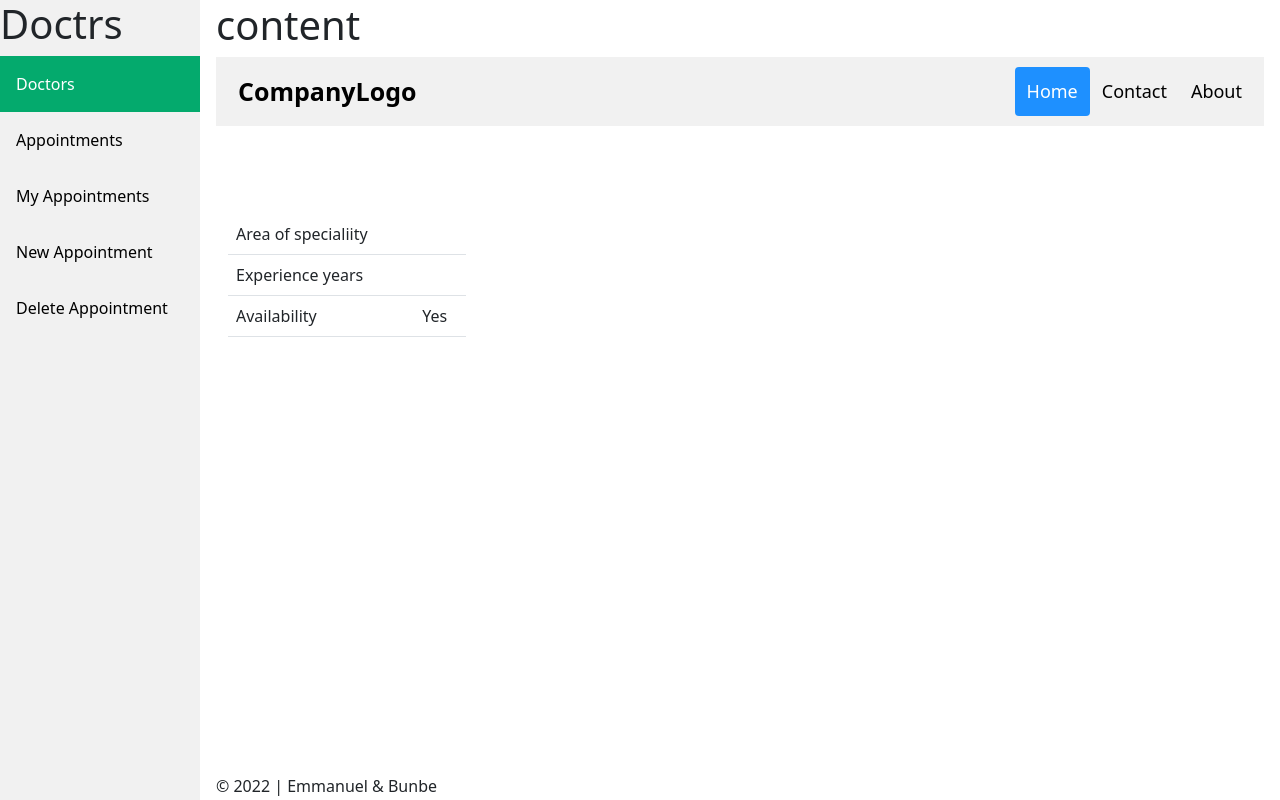
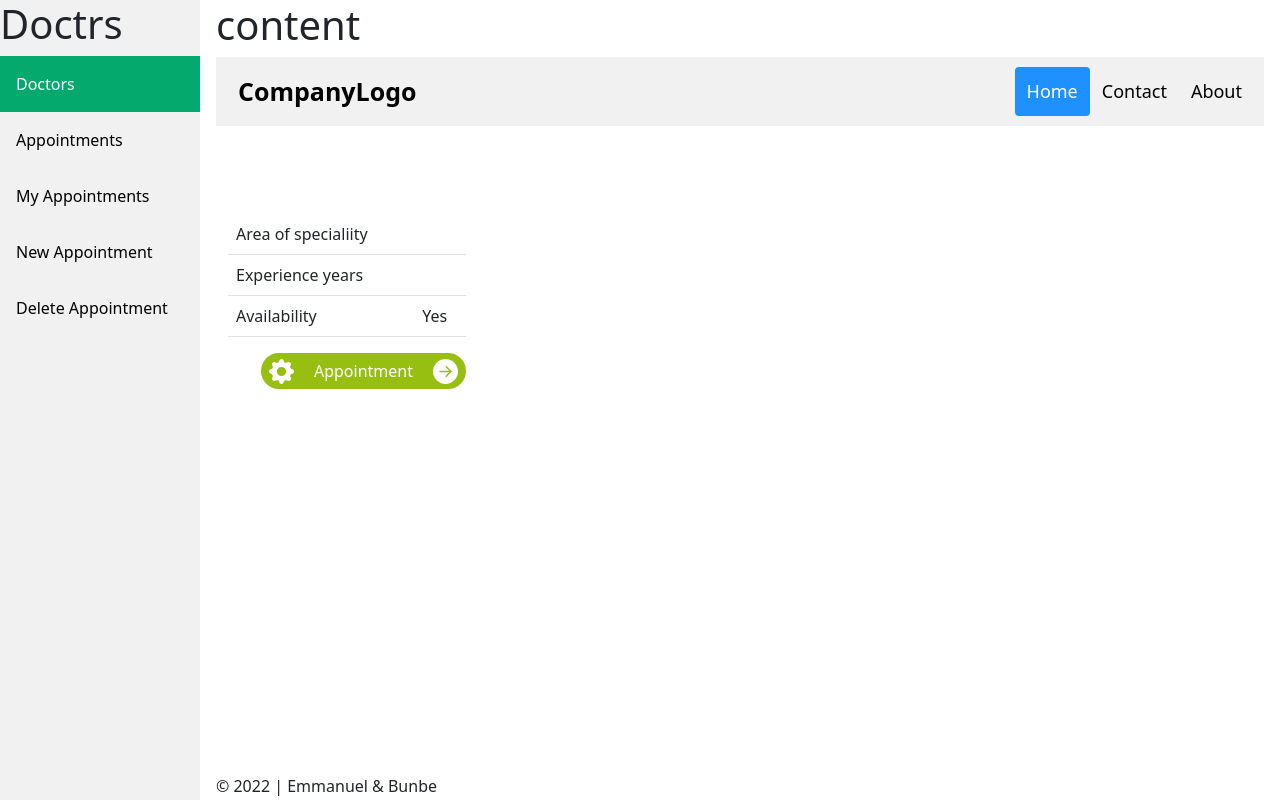
Before and after one commit to mutinhiri/book-an-appointment-frontend, a React (Create React App) app: page /Detail/1 in a window 1280 px wide. Built offline with nearby package versions, Linux system fonts and the light colour scheme; no server answers.

Commit message:
Add styling for detail page

```diff
--- /dev/null
+++ b/src/components/DetailPage/Detail.css
@@ -0,0 +1,9 @@
+.resorve {
+  background-color: #97bf11;
+  border-radius: 25px;
+}
+
+.ReserveBtn {
+  background-color: #97bf11;
+  border: 0;
+}
--- a/src/components/DetailPage/DetailPage.js
+++ b/src/components/DetailPage/DetailPage.js
@@ -3,6 +3,7 @@ import 'bootstrap/dist/css/bootstrap.min.css';
 import { useSelector } from "react-redux";
 import { BsFillArrowRightCircleFill } from "react-icons/bs";
 import { BsFillGearFill } from "react-icons/bs";
+import './Detail.css'
 
 const DetailPage = () => {
   const doctor = useSelector((state) => state.doctorsDetailReducer.doctors) || [];
```
